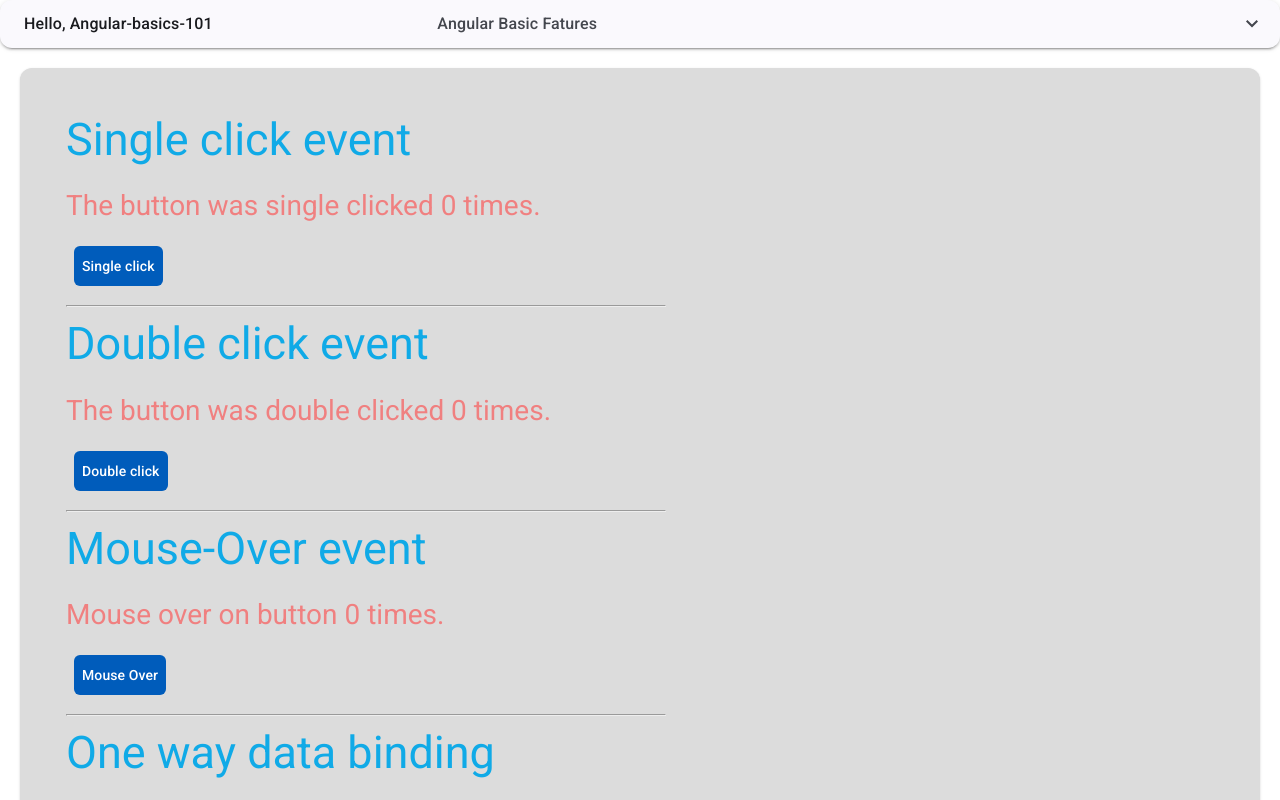
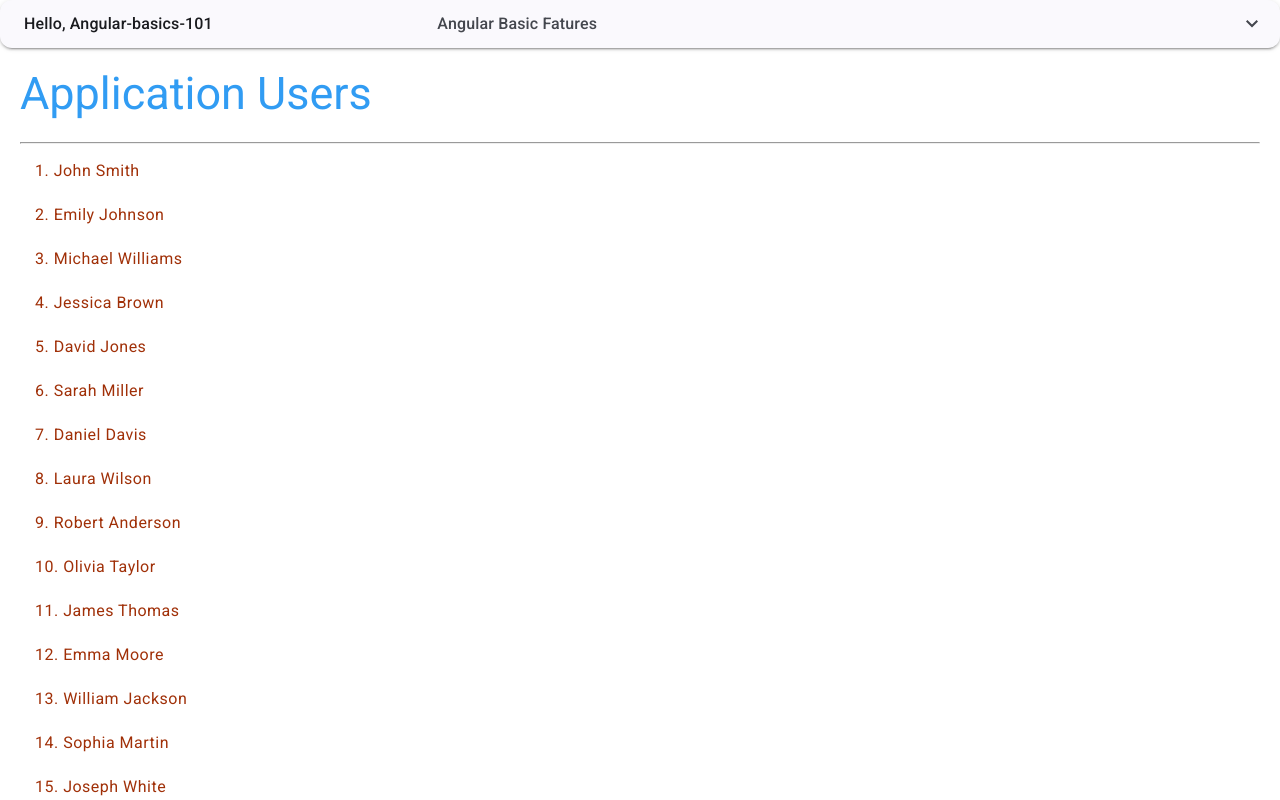
Before and after one commit to priyodas12/angular-basics-101, an Angular app: page / in a window 1280 px wide. Shown: the top 800 px of the page. Built offline with nearby package versions, Linux system fonts and the light colour scheme; grey boxes are pictures that could not be loaded.

Commit message:
adding parent to child communication

```diff
--- a/src/app/app.component.html
+++ b/src/app/app.component.html
@@ -7,4 +7,5 @@
         <p>Deep drive to each angular-18 features.</p>
     </mat-expansion-panel>
 </mat-accordion>
-<app-users></app-users>
+<!-- <app-users></app-users> -->
+ <app-application-users></app-application-users>
--- a/src/app/app.module.ts
+++ b/src/app/app.module.ts
@@ -16,9 +16,11 @@ import { MatButtonModule } from '@angular/material/button';
 import { MatExpansionModule } from '@angular/material/expansion';
 
 import { MatCardModule } from '@angular/material/card';
+import { ApplicationUsersComponent } from './application-users/application-users.component';
+import { SingleApplicationUserComponent } from './application-users/single-application-user/single-application-user.component';
 
 @NgModule({
-  declarations: [AppComponent, UsersComponent],
+  declarations: [AppComponent, UsersComponent, ApplicationUsersComponent, SingleApplicationUserComponent],
   imports: [
     BrowserModule,
     AppRoutingModule,
--- /dev/null
+++ b/src/app/application-users/application-users.component.css
@@ -0,0 +1,14 @@
+body {
+    margin: 0px;
+    padding: 0px;
+    background-color: azure;
+}
+
+h2 {
+    color: rgb(49, 156, 243)
+}
+
+.container {
+    margin: 10px;
+    padding: 10px;
+}
--- /dev/null
+++ b/src/app/application-users/application-users.component.html
@@ -0,0 +1,7 @@
+<div class="container">
+    <h2>Application Users</h2>
+    <hr>
+    <div *ngFor="let name of appliationUserNames; let userId=index">
+        <app-single-application-user [userName]=name [userId]=userId></app-single-application-user>
+    </div>
+</div>
--- /dev/null
+++ b/src/app/application-users/application-users.component.ts
@@ -0,0 +1,31 @@
+import { Component } from '@angular/core';
+
+@Component({
+  selector: 'app-application-users',
+  templateUrl: './application-users.component.html',
+  styleUrl: './application-users.component.css',
+})
+export class ApplicationUsersComponent {
+  appliationUserNames: string[] = [
+    'John Smith',
+    'Emily Johnson',
+    'Michael Williams',
+    'Jessica Brown',
+    'David Jones',
+    'Sarah Miller',
+    'Daniel Davis',
+    'Laura Wilson',
+    'Robert Anderson',
+    'Olivia Taylor',
+    'James Thomas',
+    'Emma Moore',
+    'William Jackson',
+    'Sophia Martin',
+    'Joseph White',
+    'Isabella Harris',
+    'Christopher Clark',
+    'Mia Lewis',
+    'Benjamin Young',
+    'Ava Walker',
+  ];
+}
--- /dev/null
+++ b/src/app/application-users/single-application-user/single-application-user.component.css
@@ -0,0 +1,5 @@
+p{
+    color:rgb(160, 48, 8);
+    margin:10px;
+    padding:5px;
+}
--- /dev/null
+++ b/src/app/application-users/single-application-user/single-application-user.component.html
@@ -0,0 +1 @@
+<p>{{userId+1}}.  {{userName | titlecase}}</p>
--- /dev/null
+++ b/src/app/application-users/single-application-user/single-application-user.component.ts
@@ -0,0 +1,14 @@
+import { Component, Input } from '@angular/core';
+
+@Component({
+  selector: 'app-single-application-user',
+  templateUrl: './single-application-user.component.html',
+  styleUrl: './single-application-user.component.css',
+})
+export class SingleApplicationUserComponent {
+  @Input()
+  userName: string = 'X';
+
+  @Input()
+  userId: number = 0;
+}
```
Also changed, not shown: 2 other files (tests, documents, lock files or other folders).
